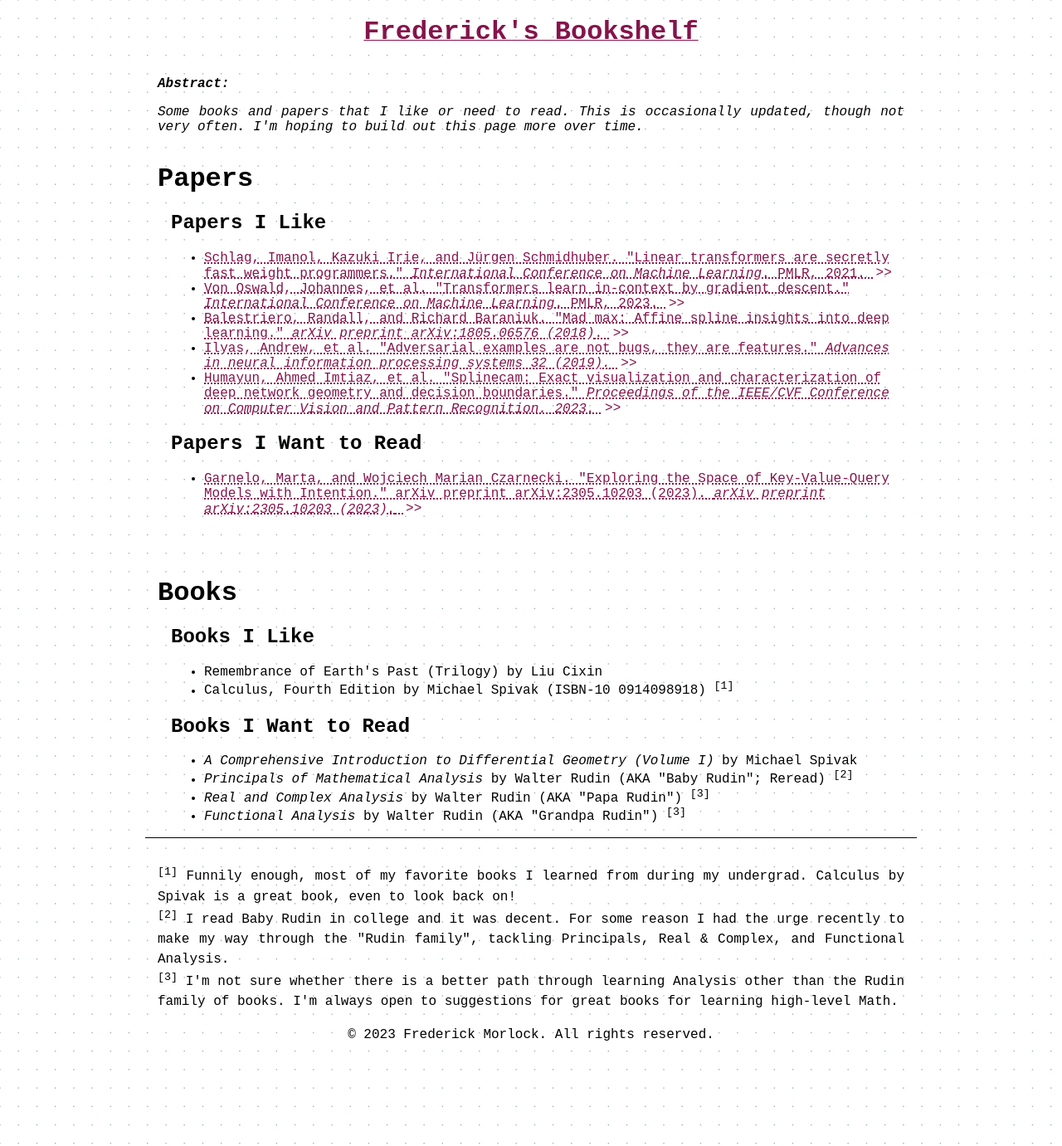
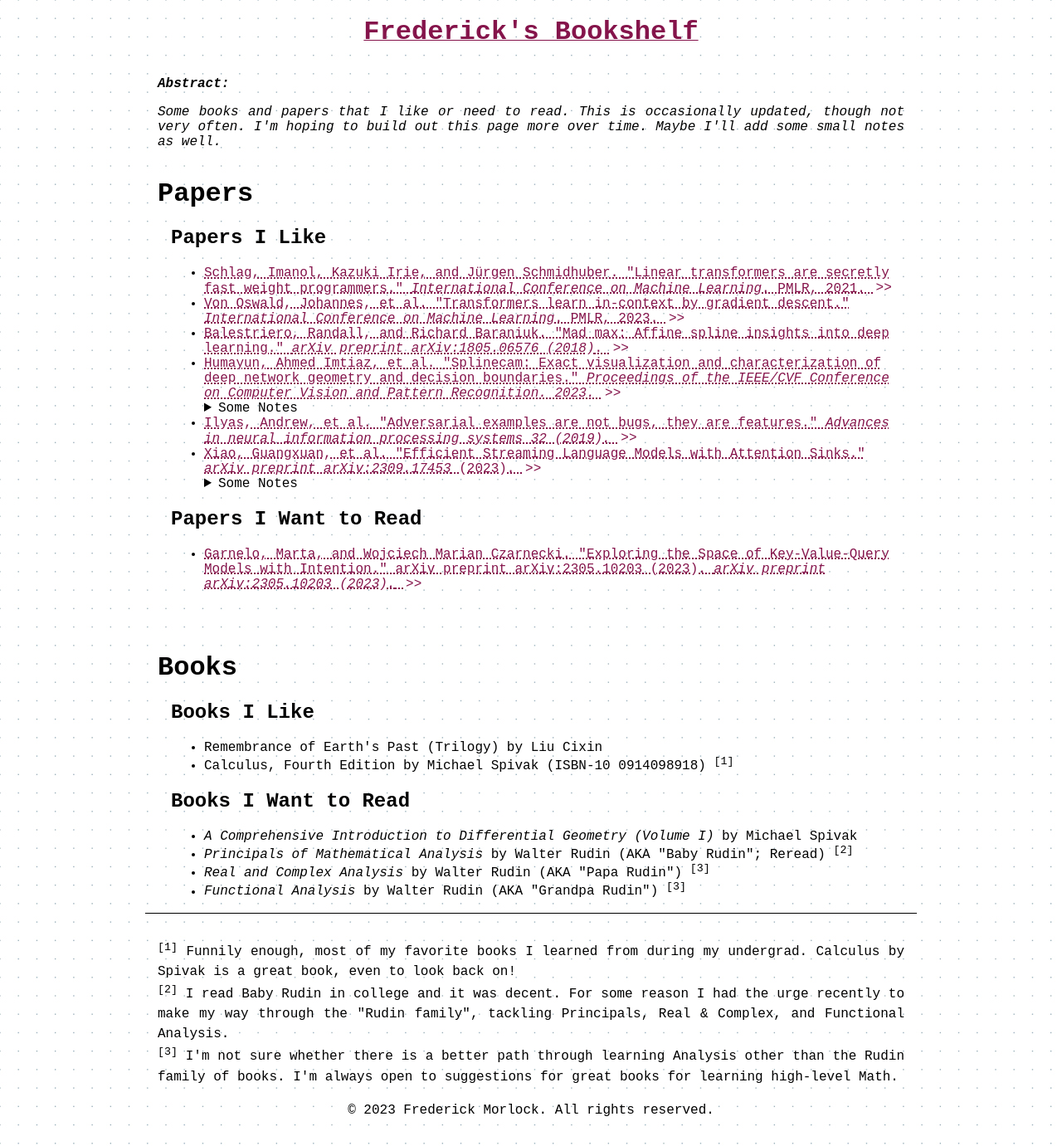
Before and after one commit to FrederickGeek8/freddy.us, a Jekyll site: the page built from bookshelf.html, in a window 1280 px wide. Shown: the whole page at 83% size. Built offline with Jekyll 4.4.1, drawn with Linux system fonts in a browser that asks for light colours.

Commit message:
Update bookshelf with new papers, notes, and better metadata/seo handling

```diff
--- a/bookshelf.html
+++ b/bookshelf.html
@@ -1,4 +1,10 @@
 ---
+title: Frederick's Bookshelf
+description:
+  Some books and papers that I like or need to read. This is occasionally
+  updated, though not very often. I'm hoping to build out this page more
+  over time. Maybe I'll add some small notes as well.
+backlink: "/"
 ---
 
 <!DOCTYPE html>
@@ -14,15 +20,13 @@
 
   <body>
     <div id="navigation">
-      <div id="title"><a href="/">Frederick's Bookshelf</a></div>
+      <div id="title">
+        <a href="{{ page.backlink | default: '/' }}">{{ page.title }}</a>
+      </div>
     </div>
     <div class="spacer">
       <b>Abstract:</b>
-      <p>
-        Some books and papers that I like or need to read. This is occasionally
-        updated, though not very often. I'm hoping to build out this page more
-        over time.
-      </p>
+      <p>{{ page.description }}</p>
     </div>
     <div class="container tight">
       <h1>Papers</h1>
@@ -64,19 +68,6 @@
           </li>
           <li>
             <a
-              href="https://arxiv.org/abs/1905.02175"
-              class="link"
-              target="_blank"
-            >
-              Ilyas, Andrew, et al. "Adversarial examples are not bugs, they are
-              features."
-              <i>
-                Advances in neural information processing systems 32 (2019).
-              </i>
-            </a>
-          </li>
-          <li>
-            <a
               href="https://arxiv.org/abs/2302.12828"
               class="link"
               target="_blank"
@@ -90,6 +81,65 @@
               </i>
             </a>
           </li>
+          <details>
+            <summary>Some Notes</summary>
+            <div class="note">
+              This paper builds off of the above "Mad Max" paper by visualizing
+              the geometry that is explored in that paper. I had an idea after
+              reading "Mad Max" that motivated me to start implementing a
+              similar visualization. Once I got stuck and was doing some
+              research online to help my problems, I discovered this paper!
+            </div>
+          </details>
+
+          <li>
+            <a
+              href="https://arxiv.org/abs/1905.02175"
+              class="link"
+              target="_blank"
+            >
+              Ilyas, Andrew, et al. "Adversarial examples are not bugs, they are
+              features."
+              <i>
+                Advances in neural information processing systems 32 (2019).
+              </i>
+            </a>
+          </li>
+
+          <li>
+            <a
+              href="https://arxiv.org/abs/2309.17453"
+              class="link"
+              target="_blank"
+            >
+              Xiao, Guangxuan, et al. "Efficient Streaming Language Models with
+              Attention Sinks."
+              <i>arXiv preprint arXiv:2309.17453</i> (2023).
+            </a>
+          </li>
+          <details>
+            <summary>Some Notes</summary>
+            <div class="note">
+              This paper builds off of
+              <a
+                href="https://www.evanmiller.org/attention-is-off-by-one.html"
+                class="link"
+                target="_blank"
+                >Evan Miller's <b>Attention is Off By One</b> blog post
+              </a>
+              which I think is a great (dare I say mathematically "morally
+              correct") interpretation of the deficiencies of using Softmax in
+              Attention. I ended up having some questions about Table 3. in that
+              paper, which benchmarks Evan Miller's Softmax variant, and so I
+              posted an issue
+              <a
+                href="https://github.com/mit-han-lab/streaming-llm/issues/44"
+                class="link"
+                target="_blank"
+                >on the Github page for their paper</a
+              >.
+            </div>
+          </details>
         </ul>
 
         <h2>Papers I Want to Read</h2>
```
